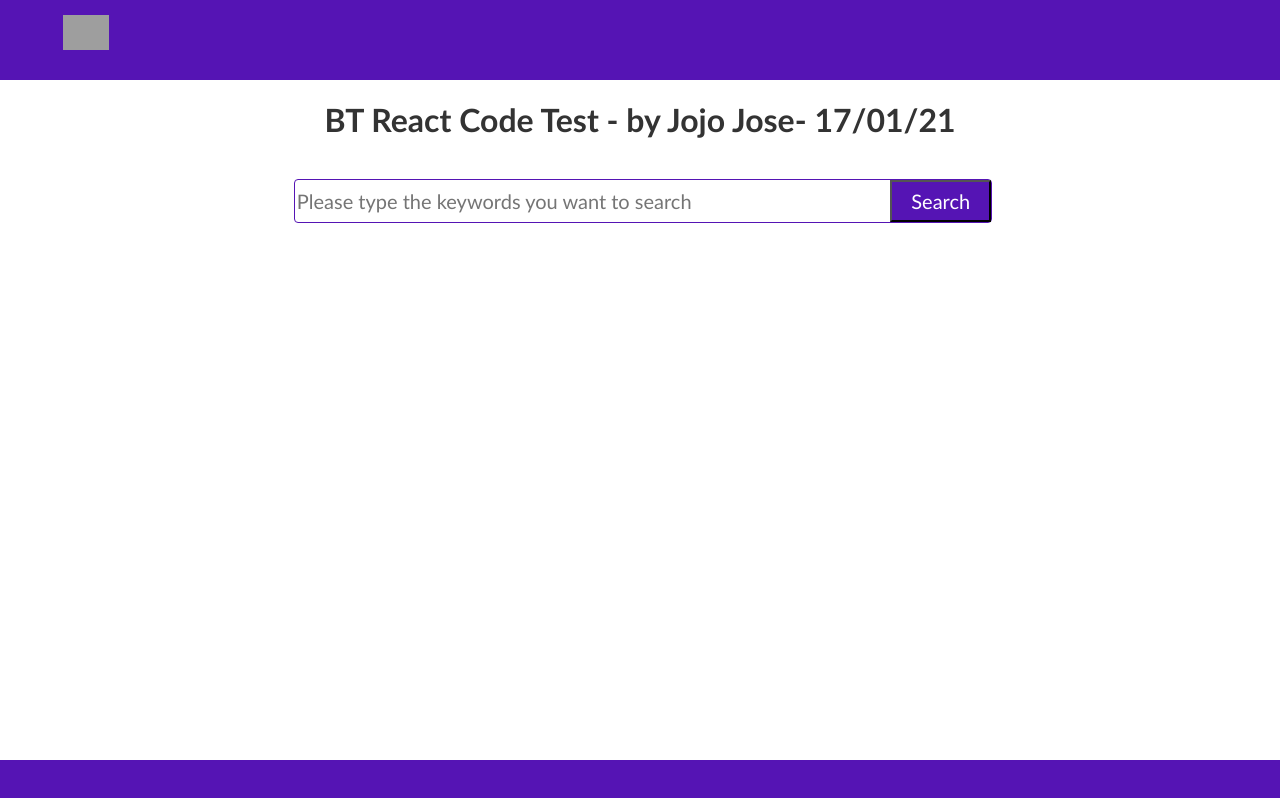
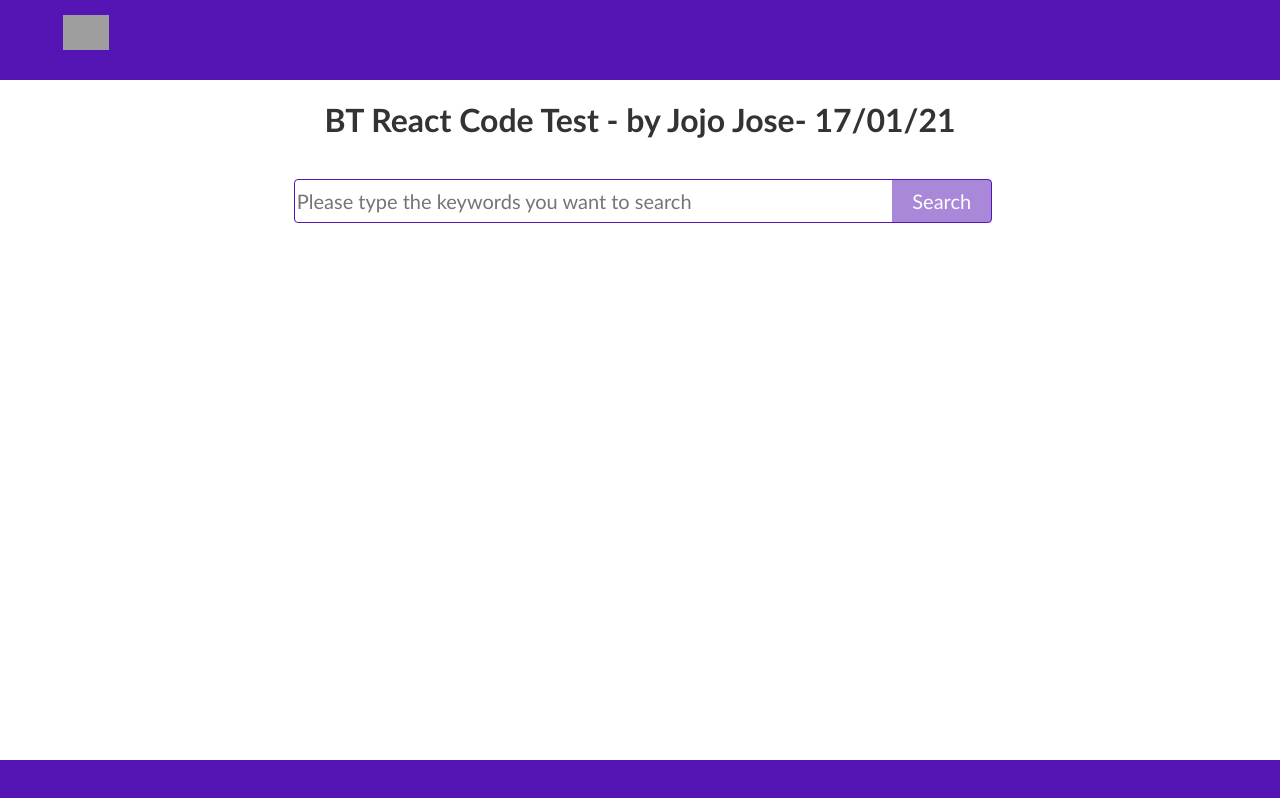
Before and after one commit to jojojose1990/bt-react-test, a React (Create React App) app: page / in a window 1280 px wide. Built offline with nearby package versions, Linux system fonts and the light colour scheme; grey boxes are pictures that could not be loaded.

Commit message:
added fecth & New api key

```diff
--- a/src/components/Header.js
+++ b/src/components/Header.js
@@ -4,6 +4,7 @@ function Header() {
       <div className="bt-wrap">
         <img
           src="https://img01.bt.co.uk/s/assets/191120/images/logo/logo-2018.svg"
+          alt="BT logo"
           className="bt-logo"
         />
       </div>
--- a/src/components/MainContent.js
+++ b/src/components/MainContent.js
@@ -1,4 +1,27 @@
+import React, { useState, useCallback } from "react";
+
 function MainContent() {
+  const [searchKey, setSearchKey] = useState("");
+  const [articleList, setArticleList] = useState([]);
+
+  const fetchRequest = useCallback(() => {
+    var url =
+      "http://newsapi.org/v2/everything?q=" +
+      searchKey +
+      "&sortBy=popularity&" +
+      "pageSize=10&" +
+      "apiKey=4b6a02b329aa4aefa435fa1a90594073";
+
+    var req = new Request(url);
+
+    fetch(req)
+      .then((res) => res.json())
+      .then((result) => {
+        console.log(result.articles);
+        setArticleList(result.articles);
+      });
+  });
+
   return (
     <main className="bt-main bt-wrap">
       <h1 className="bt-head">BT React Code Test - by Jojo Jose- 17/01/21</h1>
@@ -7,8 +30,15 @@ function MainContent() {
           type="text"
           className="search-input"
           placeholder="Please type the keywords you want to search"
+          onChange={(event) => setSearchKey(event.target.value)}
         />
-        <button className="bt-button">Search</button>
+        <button
+          disabled={!searchKey}
+          className="bt-button"
+          onClick={fetchRequest}
+        >
+          Search
+        </button>
       </div>
     </main>
   );
--- a/src/index.scss
+++ b/src/index.scss
@@ -65,6 +65,11 @@ main {
   padding: 0 19px;
   cursor: pointer;
   font-size: 20px;
+  border: 1px solid $bt-purple;
+  &:disabled {
+    cursor: not-allowed;
+    opacity: 0.5;
+  }
 }
 
 footer {
```
Also changed, not shown: 1 other file (tests, documents, lock files or other folders).
